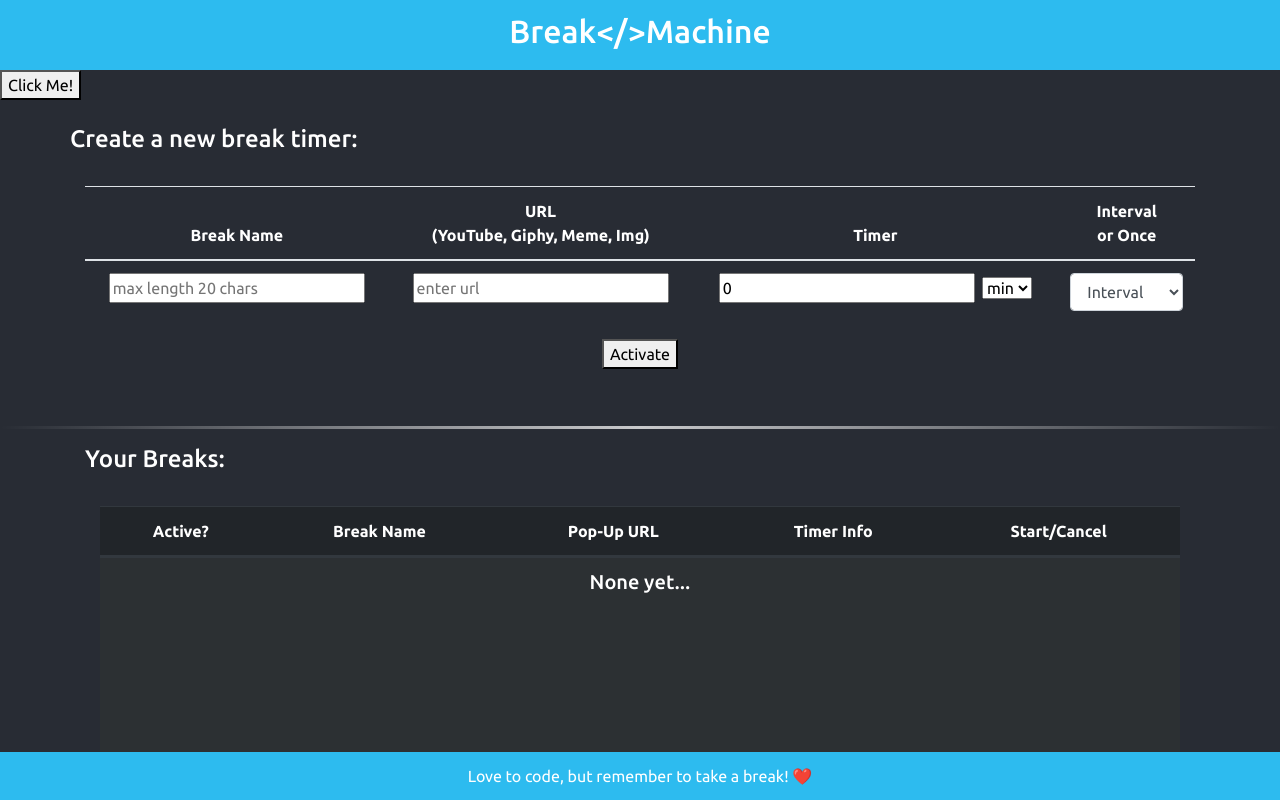
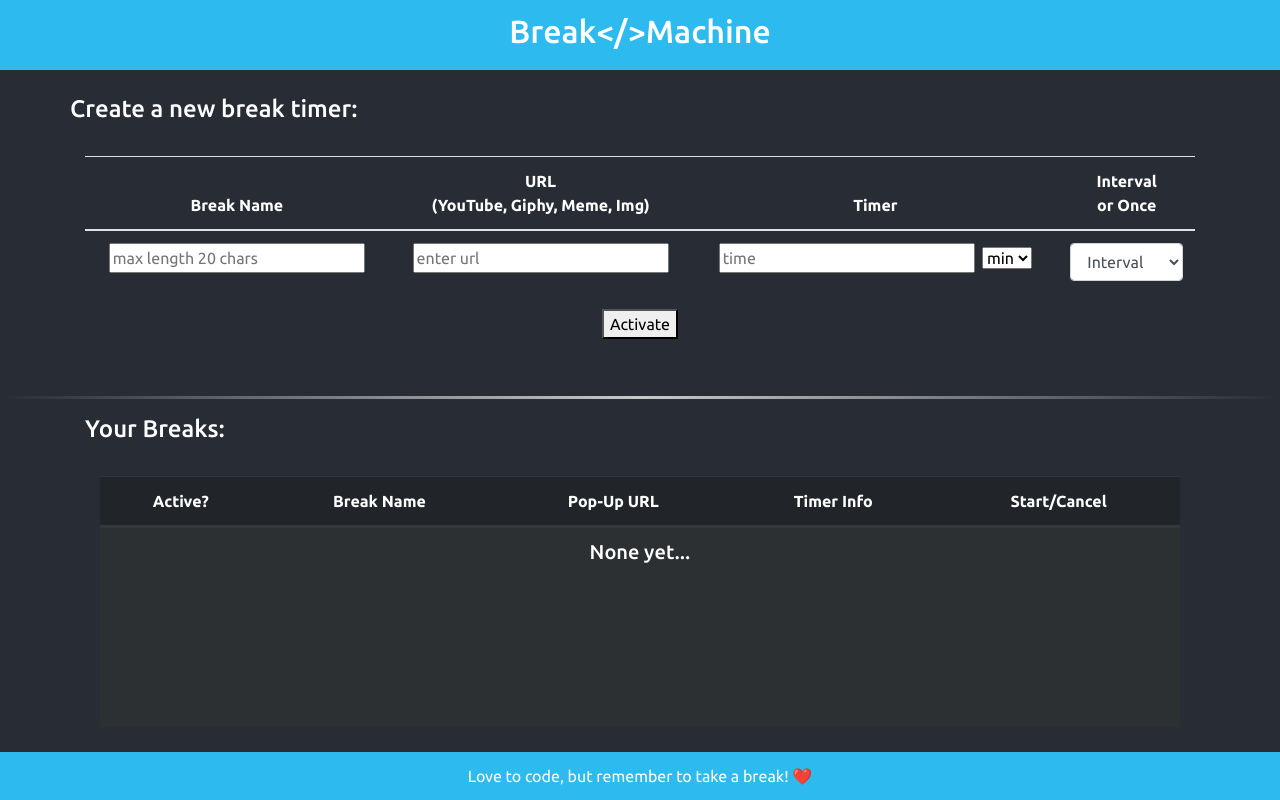
Before and after one commit to Ms-Alex/break-machine, a React (Create React App) app: page / in a window 1280 px wide. Built offline with nearby package versions, Linux system fonts and the light colour scheme.

Commit message:
remove console.log's and finish logic for starting and ending timers depending on their type

```diff
--- a/src/App.js
+++ b/src/App.js
@@ -20,14 +20,18 @@ class App extends Component {
       breaks: [...stateBreaksCopy, obj],
       breakNames: [...stateBreaksNamesCopy, obj.name]
     });
-    // this.activateBreak(obj);
+    this.activateBreak(obj);
   }
 
   activateBreak = (obj) => {
-    let functionsCopy = [...this.state.functions];
+    const functionsCopy = [...this.state.functions];
+    // const objName = obj.name;
+    let funcId;
     if(obj.timerType === "interval"){
-      functionsCopy[`${obj.name}`] = setInterval(() => {
+      // functionsCopy[`${obj.name}`] = setInterval(() => {
+      funcId = setInterval(() => {
         fetch(`https://dzdz136vle.execute-api.us-east-1.amazonaws.com/dev/OpenWindow?url=${obj.url}`).then(res => res.json()).then(data => {
+          // eslint-disable-next-line
           let fn = new Function(data.function)
           return fn();
         });
@@ -37,43 +41,42 @@ class App extends Component {
         fetch(`https://dzdz136vle.execute-api.us-east-1.amazonaws.com/dev/OpenWindow?url=${obj.url}`)
           .then(res => res.json())
           .then(data => {
+            // eslint-disable-next-line
             let fn = new Function(data.function);
+            this.findObj(obj.name, 'No');
             return fn();
           });
       }, obj.timerMilli);
+
     }
 
-    if(obj.active === 'No'){
-      this.findObj(obj.name, 'Yes');
-    }
+    functionsCopy.push({ [obj.name]: funcId })
 
     this.setState({
       functions: functionsCopy
-    }, () => { if(obj.name === 'No') this.findObj(obj.name, 'Yes')});
+    }, () => { if(obj.active === 'No') this.findObj(obj.name, 'Yes')});
   }
 
   deActivateBreak = (obj) => {
-    // const functionsCopy = [...this.state.functions];
+    const functionsCopy = [...this.state.functions];
+    let fnObjIndex;
 
-    // if (obj.timerType === "interval"){
-    //   clearInterval(functionsCopy[`${obj.name}`]);
-    // } else {
-    //   clearTimeout(functionsCopy[`${obj.name}`]);
-    // }
-    // delete functionsCopy[`${obj.name}`];
-    // this.setState({
-    //   functions: functionsCopy
-    // }, () => this.findObj(obj.name, 'No'));
-    console.log('hi');
-  }
+    for(let i = 0; i < functionsCopy.length; i++){
+      if (Object.keys(functionsCopy[i]).includes(obj.name)){
+        fnObjIndex = i;
+      }
+    }
 
-  clickTest = () => {
-    fetch(`https://dzdz136vle.execute-api.us-east-1.amazonaws.com/dev/OpenWindow?url=https://www.youtube.com/watch?v=ApXoWvfEYVU&list=RDApXoWvfEYVU&start_radio=1`)
-      .then(res => res.json())
-      .then(data => {
-        let fn = new Function(data.function);
-        return fn();
-      });
+    if (obj.timerType === "interval"){
+      clearInterval(functionsCopy[fnObjIndex][`${obj.name}`]);
+    } else {
+      clearTimeout(functionsCopy[fnObjIndex][`${obj.name}`]);
+    }
+    functionsCopy.splice(fnObjIndex, 1);
+
+    this.setState({
+      functions: functionsCopy
+    }, () => this.findObj(obj.name, 'No'));
   }
 
   findObj = (objName, changeStr) => {
@@ -85,11 +88,10 @@ class App extends Component {
   }
 
   render() {
-    console.log(this.state);
+
     return (
       <div className="conainer">
         <Header />
-        <button onClick={this.clickTest}>Click Me!</button>
 
         <NewBreak addNewBreak={this.addNewBreak} breakNames={this.state.breakNames} />
         <hr />
--- a/src/containers/BreakForm.js
+++ b/src/containers/BreakForm.js
@@ -4,7 +4,7 @@ class BreakForm extends Component {
     state = {
         name: '',
         url: '',
-        timer: 0,
+        timer: '',
         minOrSec: 'min',
         timerMilli: 0,
         timerType: 'interval'
@@ -34,7 +34,6 @@ class BreakForm extends Component {
     }
 
     createBreak = () => {
-        console.log(this.state);
         let stateCopy = {...this.state};
         stateCopy.active = 'Yes';
         this.props.addNewBreak(stateCopy);
@@ -57,7 +56,7 @@ class BreakForm extends Component {
         this.setState({
             name: '',
             url: '',
-            timer: 0,
+            timer: '',
             minOrSec: 'min',
             timerMilli: 0,
             timerType: 'interval'
```
